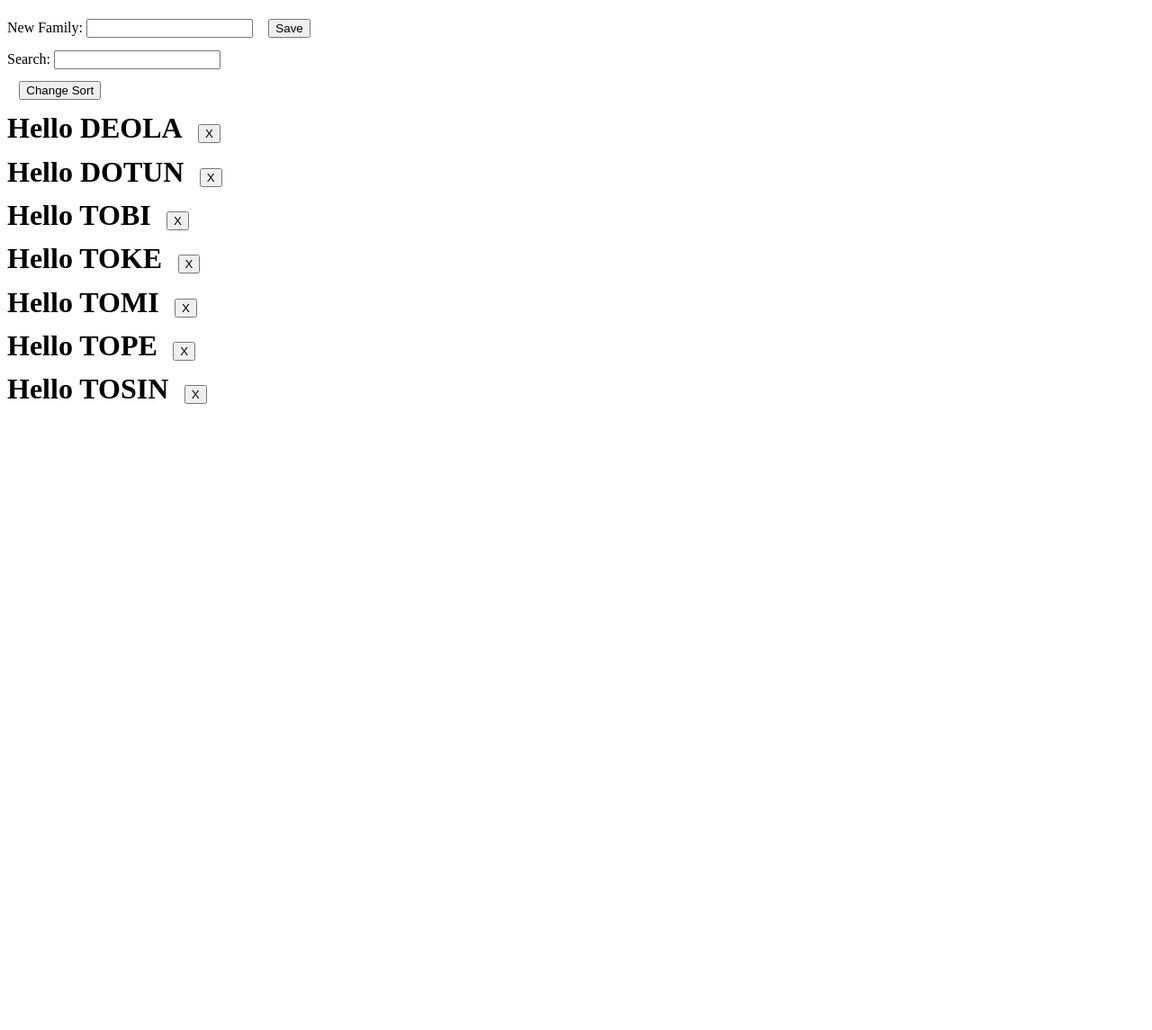
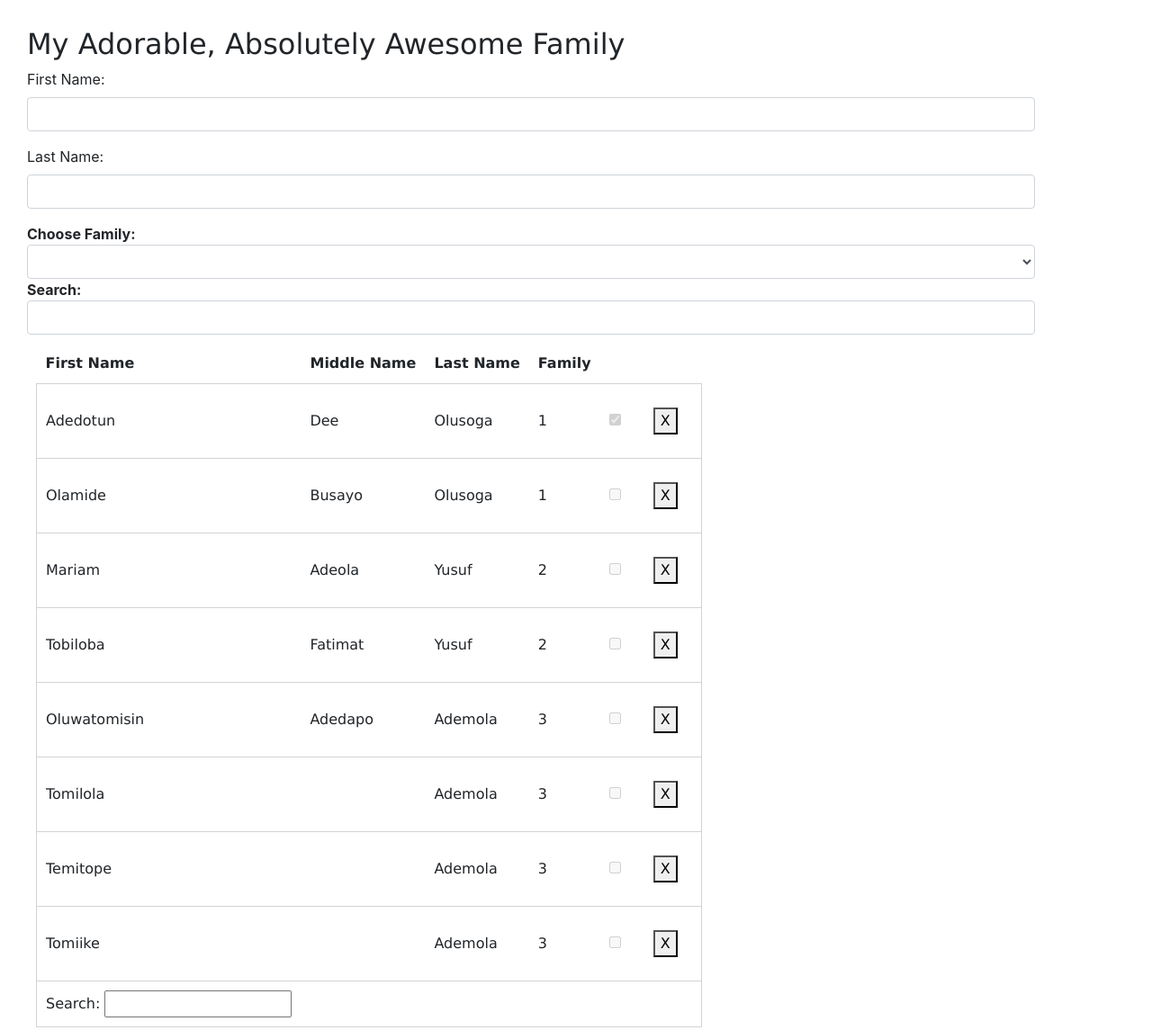
Before and after one commit to dotunolusoga/angular-app, a website: page index.html in a window 1280 px wide. Shown: the whole page at 90% size. Before the commit the page ends 800 px from the top, so only its background shows below. Drawn offline with nearby package versions, Linux system fonts and the light colour scheme.

Commit message:
created a family table, searchable and sortable, using AngularJS

```diff
--- a/css/main.css
+++ b/css/main.css
@@ -2,10 +2,36 @@ button {
 	margin: 1em;
 }
 
-button:hover {
-	color: tomato;
+/*input.ng-dirty {
+	background: flesh;
+}*/
+
+.container {
+	padding: 10px;
+	margin: 20px;
+}
+h2 {
+	font-family: Verdana;
 }
 
-h1 {
-	font-family: Lota;
+table {
+	padding: 0.5em;
+	font-family: Verdana;
+	margin: 10px;
 }
+
+tbody {
+	border: 1px solid lightgray;
+}
+
+th {
+	padding: 10px;
+	marging: 5px;
+	border-bottom: 1px solid lightgray;
+}
+
+td {
+	border-bottom: 1px solid lightgray;
+	margin: 5px;
+	padding: 10px;
+}
--- a/index.html
+++ b/index.html
@@ -5,6 +5,7 @@
     <meta http-equiv="X-UA-Compatible" content="IE=edge">
     <meta name="viewport" content="width=device-width, initial-scale=1">
     <title>Angular App</title>
+    <link rel="stylesheet" href="bower_components/bootstrap/dist/css/bootstrap.min.css">
     <link rel="stylesheet" href="css/main.css">
   </head>
   <body>
@@ -12,20 +13,64 @@
       <script src="http://html5shiv.googlecode.com/svn/trunk/html5.js"></script>
     <![endif]-->
 
-    <div class="container" ng-controller="FamilyController as family">
-      New Family:
-      <input ng-model="newFam">
-      <button ng-click="family.data.push(newFam)">Save</button>
-      <br>
-      Search: <input ng-model="nameFilter">
-      <br>
-      <button ng-click="familyReverse=!familyReverse">Change Sort</button>
-      <div class="helloFamily" ng-repeat="name in family.data
-      | filter:nameFilter
-      | orderBy:'':familyReverse">
-      <h1 style="display: inline">Hello {{name | uppercase}}</h1>
-      <button ng-click="family.removeFamily(name)">X</button>
-      </div>
+
+      <div class="container" ng-controller="FamilyController as family">
+        <h2>My Adorable, Absolutely  Awesome Family</h1>
+        <form name="family.newFam" ng-submit="family.addFam()">
+          <div class="form-group" ng-class="{'has-error': family.newFam.$dirty}">
+            <label class="control-label">First Name:</label>
+            <input class="form-control" ng-model="family.newFam.firstName" required minlength=5>
+            <span class="help-block" ng-show="family.newFam.$invalid && family.newFam.$dirty">A block of help text that breaks onto a new line and may extend beyond one line.</span>
+          </div>
+          <div class="form-group" ng-class="{'has-error': family.newFam.$dirty}">
+            <label class="control-label">Last Name:</label>
+            <input class="form-control" ng-model="family.newFam.lastName" required>
+            <span class="help-block" ng-show="family.newFam.$dirty && family.newFam.$invalid">A block of help text that breaks onto a new line and may extend beyond one line.</span>
+          </div>
+            <strong>Choose Family:</strong>
+            <select class="form-control" ng-model="family.newFam.family">
+                <option ng-selected="key===10" ng-repeat="(key, val) in family.cohortOptions" value={{key}}>{{val}}</option>
+                <!-- <option value="1">One</option>
+                <option value="2" selected>Two</option>
+                <option value="3">Three</option>
+                <option value="4">Four</option>
+                <option value="5">Five</option>
+                <option value="6">Six</option>
+                <option value="7">Seven</option>
+                <option value="8">Eight</option>
+                <option value="9">Nine</option>
+                <option value="10">Ten</option> -->
+            </select>
+          <input class="btn btn-success" type="submit" value="Save" ng-show="family.newFam.$valid">
+        </form>
+
+        <div>
+        <strong>Search:</strong> <input class="form-control" ng-model="nameFilter">
+        </div>
+        <table class="familyAddress">
+          <thead>
+            <th>First Name</th><th>Middle Name</th><th>Last Name</th><th>Family</th>
+          </thead>
+          <tbody>
+            <tr ng-repeat="person in family.data | filter:nameFilter | orderBy:'':familyReverse">
+              <td>{{person.firstName}}</td>
+              <td>{{person.middleName}}</td>
+              <td>{{person.lastName}}</td>
+              <td>{{person.family}}</td>
+              <td><input type="checkbox" disabled ng-checked={{person.current}}></td>
+              <td><button ng-click="family.removeFamily(person)">X</button></td>
+            </tr>
+            <tr>
+              <td>
+                Search: <input ng-model="nameFilter">
+              </td>
+              <td>
+              </td>
+              <td>
+              </td>
+            </tr>
+          </tbody>
+        </table>
     <script src="bower_components/angular/angular.min.js"></script>
     <script src="js/main.js"></script>
   </body>
--- a/js/main.js
+++ b/js/main.js
@@ -3,10 +3,101 @@ angular
 .controller('FamilyController', function($scope){
 	var family = this;
 
-	family.data=['Dotun', 'Deola', 'Tobi', 'Tosin', 'Tomi', 'Tope', 'Toke'];
 
-	family.removeFamily = function () {
-		var index = family.indexOf(name);
+    family.cohortOptions = [
+      'N/A',
+      'One',
+      'Two',
+      'Three',
+      'Four',
+      'Five',
+      'Six',
+      'Seven',
+      'Eight',
+      'Nine',
+      'Ten'
+    ];
+
+	family.data = [
+	{
+		name: 'Dotun',
+		firstName: 'Adedotun',
+		middleName: 'Dee',
+		lastName: 'Olusoga',
+		current: true,
+		family: 1
+	},
+	{
+		name: 'Lamide',
+		firstName: 'Olamide',
+		middleName: 'Busayo',
+		lastName: 'Olusoga',
+		family: 1
+	},
+	{
+		name: 'Deola',
+		middleName: 'Adeola',
+		firstName: 'Mariam',
+		lastName: 'Yusuf',
+		family: 2
+	},
+	{
+		name: 'Tobi',
+		firstName: 'Tobiloba',
+		middleName: 'Fatimat',
+		lastName: 'Yusuf',
+		family: 2
+	},
+	{
+		name: 'Tosin',
+		firstName: 'Oluwatomisin',
+		middleName: 'Adedapo',
+		lastName: 'Ademola',
+		family: 3
+	},
+	{
+		name: 'Tomi',
+		firstName: 'Tomilola',
+		middleName: '',
+		lastName: 'Ademola',
+		family: 3
+	},
+	{
+		name: 'Tope',
+		firstName: 'Temitope',
+		middleName: '',
+		lastName: 'Ademola',
+		family: 3
+	},
+	{
+		name: 'Toke',
+		firstName: 'Tomiike',
+		middleName: '',
+		lastName: 'Ademola',
+		family: 3
+	}
+	];
+
+	family.newFam = {};
+
+	family.addFam = function () {
+		family.newFam.name;
+		family.newFam.firstName;
+		family.newFam.middleName;
+		family.newFam.lastName;
+		family.newFam.current;
+
+		family.data.push(family.newFam);
+		_clearForm();
+	}
+
+
+	family.removeFamily = function (person) {
+		var index = family.data.indexOf(person);
 		family.data.splice(index, 1)
 	}
+
+	function _clearForm (){
+		family.newFam = {};
+	}
 })
```
